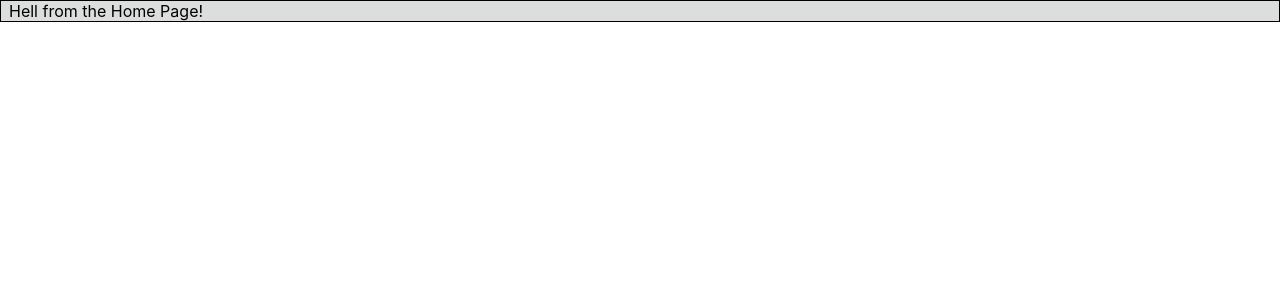
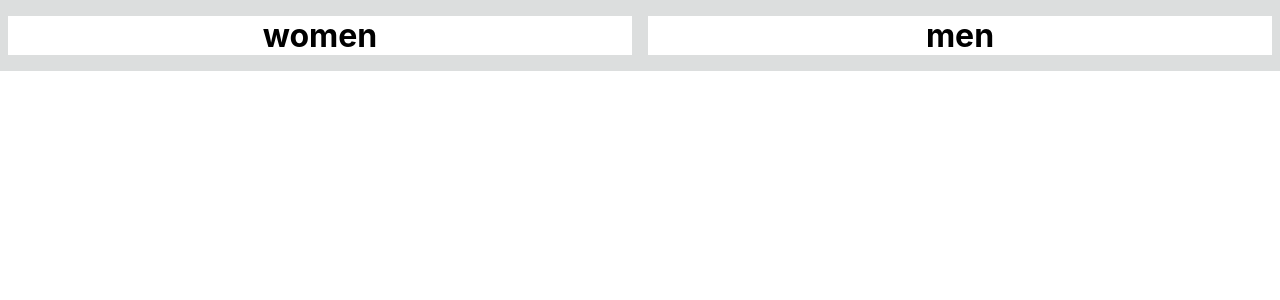
Before and after one commit to florianipate/online_shop, a React (Create React App) app: page / in a window 1280 px wide. Shown: the top 300 px of the page. Built offline with nearby package versions, Linux system fonts and the light colour scheme; the HTML template or start-up script is replaced by a standard one.

Commit message:
added the homepage hero

```diff
--- a/src/App.css
+++ b/src/App.css
@@ -1,8 +1,13 @@
+* {
+  margin: 0;
+  padding: 0;
+  box-sizing: border-box;
+}
 .container{
     max-width: 1540px;
     margin-left: auto;
     margin-right: auto;
     background-color: #dcdede;
     padding: 0 0.5rem;
-    border: 1px solid black;
+
   }
--- a/src/App.js
+++ b/src/App.js
@@ -1,5 +1,5 @@
 import React from 'react';
-import HomePage from './pages/homepage/homepage.component.jsx';
+import HomePage from './pages/homepage/homepage.component'
 import './App.css';
 
 function App() {
--- /dev/null
+++ b/src/components/hero-inner/hero-inner.component.jsx
@@ -0,0 +1,13 @@
+import React from 'react';
+import './hero-inner.style.scss';
+
+const HeroInner = ({title}) => (
+    <div className="hero-inner">
+        <div className="content">
+<h1 className="title">{title}</h1>
+        </div>
+
+    </div>
+);
+
+export default HeroInner;
--- /dev/null
+++ b/src/components/hero-inner/hero-inner.style.scss
@@ -0,0 +1,20 @@
+.hero-inner{
+    flex-basis: 100%;
+    background-color: #ffffff;
+    margin-bottom: 1rem;
+    text-align: center;
+
+  }
+  @media screen and (min-width:768px){
+    .hero-inner{
+      flex-basis: 50%;
+    }
+    .hero-inner:nth-child(1){
+      padding-right: 0.5rem;
+    background-clip: content-box;
+    }
+    .hero-inner:nth-child(2){
+      padding-left: 0.5rem;
+    background-clip: content-box;
+    }
+  }
--- /dev/null
+++ b/src/components/hero/hero.component.jsx
@@ -0,0 +1,34 @@
+import React from 'react';
+import './hero.style.scss'
+import HeroInner from '../hero-inner/hero-inner.component.jsx';
+
+class Hero extends React.Component {
+    constructor(){
+        super();
+        this.state = {
+            cards : [{
+                    title: 'women',
+                    imageUrl: 'https://http://masseyandco.com/images/men/M_HERO_DOUBLE_CARD.jpg',
+                    id: '1'
+                },
+                {
+                    title: 'men',
+                    imageUrl: 'http://masseyandco.com/images/men/M_HERO_DOUBLE_CARD.jpg',
+                    id: 2
+                }]
+        }
+    }
+    render(){
+        return(
+           <div className="hero">
+               {
+                   this.state.cards.map(({title, id, imageUrl}) => (
+                       <HeroInner key = {id} title = {title}/>
+                   ))
+               }
+           </div>
+        )
+    }
+
+}
+export default Hero;
--- a/src/pages/homepage/homepage.component.jsx
+++ b/src/pages/homepage/homepage.component.jsx
@@ -1,9 +1,10 @@
 import React from 'react';
 import './homepage.style.scss';
+import Hero from '../../components/hero/hero.component.jsx';
 
 const HomePage = () => (
 <div className = "container">
-    Hell from the Home Page!
+    <Hero />
 </div>
 );
 
```
Also changed, not shown: src/components/hero/hero.style.scss (renamed from src/pages/hero/hero.style.scss), src/pages/hero/hero.component.jsx (deleted).
